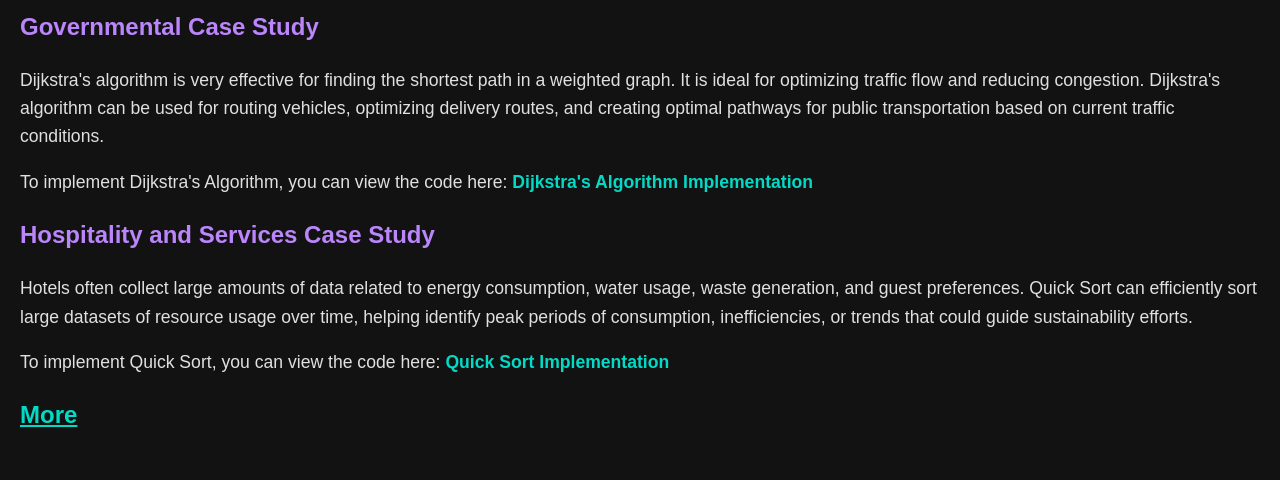
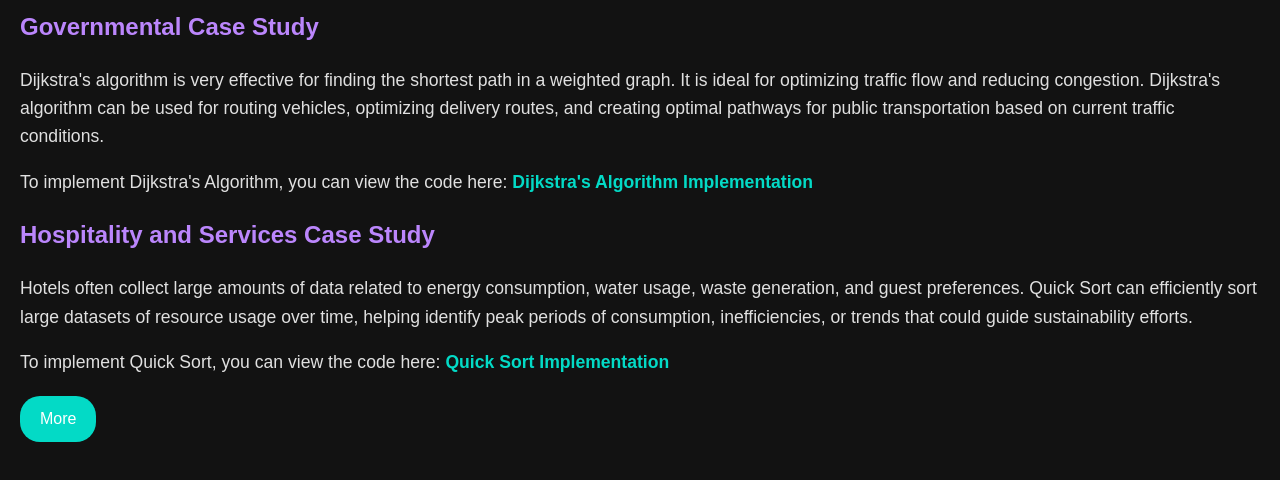
Before and after one commit to Mallikarjun-P-23/topic.github.io, a plain HTML site: page blocks/businesscases/akash2.html in a window 1280 px wide. Shown: the part 152-632 px from the top of the page. Drawn offline with Linux system fonts and the light colour scheme.

Commit message:
Update akash2.html

```diff
--- a/blocks/businesscases/akash2.html
+++ b/blocks/businesscases/akash2.html
@@ -97,6 +97,10 @@
             <a href="/topic.github.io/blocks/businesscases/quick.cpp">Quick Sort Implementation</a>
         </p>
     </div>
-    <h2><a style="color: #03dac6;" href="/topic.github.io/blocks/businesscases/akash3.html" class="_button">More</a></h2>
+    <a
+        href="/topic.github.io/blocks/businesscases/akash3.html"
+        style="background-color: #03dac6; color: white; text-decoration: none; padding: 10px 20px; border-radius: 20px; font-size: 1em; display: inline-block; transition: background-color 0.3s ease;">
+        More
+    </a>
 </body>
 </html>
```
